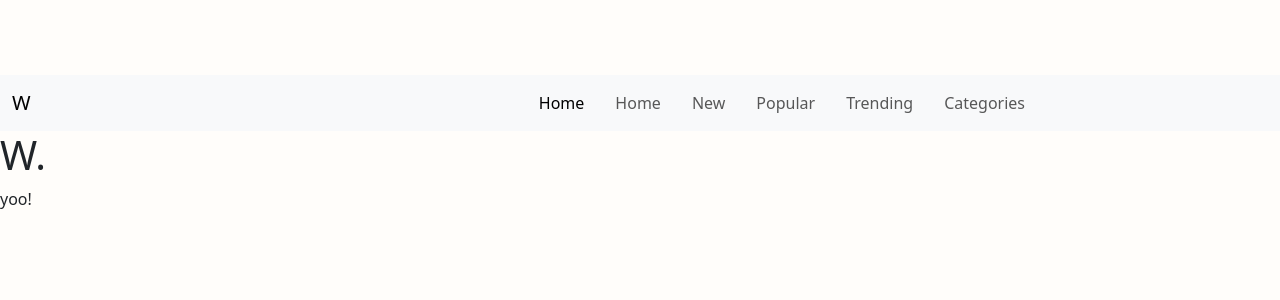
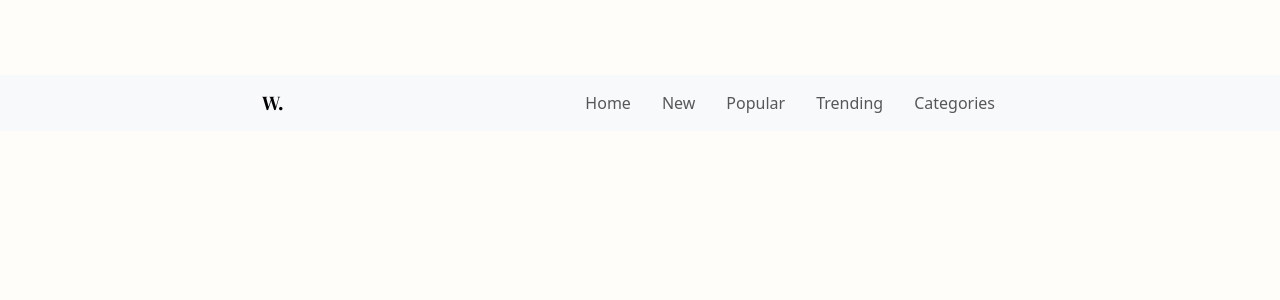
Before and after one commit to rbrandon087/new-homepage, a React (Create React App) app in the folder client/news/: page / in a window 1280 px wide. Shown: the top 300 px of the page. Built offline with nearby package versions, Linux system fonts and the light colour scheme.

Commit message:
added font to my brand logo on my navbar moved it to the left with margin left

```diff
--- a/client/news/src/App.tsx
+++ b/client/news/src/App.tsx
@@ -8,7 +8,7 @@ import Categories from './pages/Categories';
 import Navbar from './components/Navbar'
 import 'bootstrap/dist/css/bootstrap.min.css';
 import './App.css';
-import './components/Navbar.scss';
+
 
 export interface IAppProps {}
 
--- /dev/null
+++ b/client/news/src/components/Navbar.css
@@ -0,0 +1,29 @@
+@import url('https://fonts.googleapis.com/css2?family=DM+Serif+Display:ital@0;1&display=swap');
+
+.navbar-brand {
+  font-size: 50%;
+  margin-left: 250px;
+  font-family: 'DM Serif Display', serif;
+}
+
+.navbar-nav {
+    margin-right: 250px;
+}
+
+
+
+  .nav-link {
+    margin-right: 15px;
+  }
+
+
+  .nav-link:hover {
+    background-color: #0e4a86;
+    padding: 10px;
+  }
+
+  .navbar {
+    margin-top: 75px;
+    background-color: hsl(36, 100%, 99%) !important;
+
+  }
--- a/client/news/src/components/Navbar.scss
+++ /dev/null
@@ -1,18 +0,0 @@
-.navbar-nav {
-    margin-right: 220px !important;
-}
-
-.navbar {
-    margin-top: 75px;
-    background-color: hsl(0, 0%, 0%) !important;
-  }
-
-  .nav-link {
-    margin-right: 15px;
-  }
-
-
-  .nav-link:hover {
-    background-color: #0e4a86; // Change this to the color you want for the hover box
-    padding: 10px;
-  }
--- a/client/news/src/components/Navbar.tsx
+++ b/client/news/src/components/Navbar.tsx
@@ -1,5 +1,5 @@
 import React from 'react';
-import '../components/Navbar.scss';
+import '../components/Navbar.css';
 
 export interface INavbarProps {
     name: string;
@@ -11,13 +11,12 @@ const Navbar : React.FunctionComponent<INavbarProps> = ({ name }) => {
             <h1>{name}</h1>
             <nav className="navbar navbar-expand-lg bg-body-tertiary navbar-custom">
   <div className="container-fluid">
-    <a className="navbar-brand" href="/">W</a>
+    <a className="navbar-brand" href="/">W.</a>
     <button className="navbar-toggler" type="button" data-bs-toggle="collapse" data-bs-target="#navbarNavAltMarkup" aria-controls="navbarNavAltMarkup" aria-expanded="false" aria-label="Toggle navigation">
       <span className="navbar-toggler-icon"></span>
     </button>
     <div className="collapse navbar-collapse" id="navbarNavAltMarkup">
       <div className="navbar-nav ms-auto">
-        <a className="nav-link active" aria-current="page" href="#">Home</a>
         <a className="nav-link" href="/">Home</a>
         <a className="nav-link" href="/New">New</a>
         <a className="nav-link" href="/Popular">Popular</a>
--- a/client/news/src/pages/Home.tsx
+++ b/client/news/src/pages/Home.tsx
@@ -10,8 +10,8 @@ export interface IHomeProps {
 const Home : React.FunctionComponent<IHomeProps> = ({ name, paragraph }) => {
     return (
         <div>
-            <h1>W. {name}</h1>
-            <p> yoo!{paragraph}</p>
+            <h1> {name}</h1>
+            <p>{paragraph}</p>
         </div>
     );
 }
```
